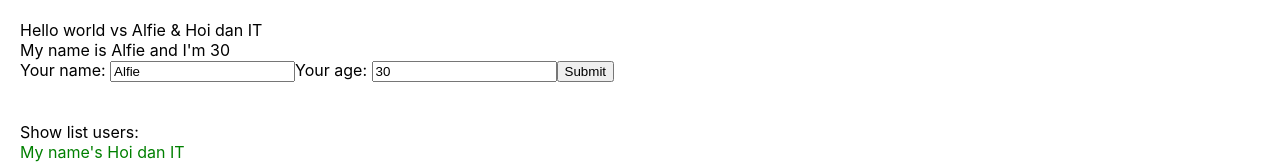
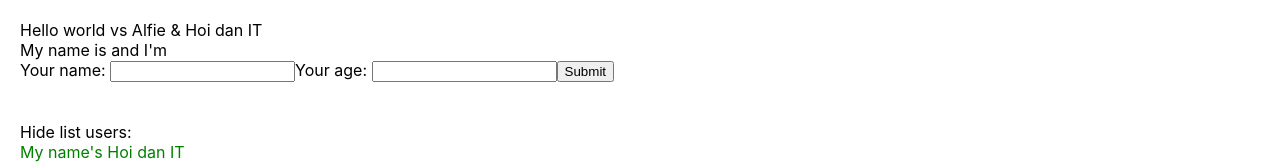
Before and after one commit to alfie-tran/demo-react, a React (Create React App) app: page / in a window 1280 px wide. Shown: the top 164 px of the page. Built offline with nearby package versions, Linux system fonts and the light colour scheme.

Commit message:
truyen ham tu cha sang con

```diff
--- a/src/components/UserInfor.js
+++ b/src/components/AddUserInfor.js
@@ -1,10 +1,10 @@
 import React from 'react';
 
-class UserInfor extends React.Component {
+class AddUserInfor extends React.Component {
 	state = {
-		name: 'Alfie',
+		name: '',
 		address: 'Hoi dan IT',
-		age: 30,
+		age: '',
 	};
 
 	handleOnChangeInput = (event) => {
@@ -14,12 +14,17 @@
 	};
 	handleOnChangeAge = (event) => {
 		this.setState({
-			age: event.target.age,
+			age: event.target.value,
 		});
 	};
 	handleOnSubmit = (event) => {
 		event.preventDefault();
-		console.log(this.state);
+
+		this.props.handleAddNewUser({
+			id: Math.floor(Math.random() * 100) + 1 + '-random',
+			name: this.state.name,
+			age: this.state.age,
+		});
 	};
 	render() {
 		return (
@@ -53,4 +58,4 @@
 	}
 }
 
-export default UserInfor;
+export default AddUserInfor;
--- a/src/components/DisplayInfor.js
+++ b/src/components/DisplayInfor.js
@@ -4,7 +4,7 @@
 
 class DisplayInfor extends React.Component {
 	state = {
-		isShowListUsers: <small class="text-muted">faded secondary text</small>,
+		isShowListUsers: true,
 	};
 	handleShowHide = () => {
 		this.setState({
--- a/src/components/MyComponent.js
+++ b/src/components/MyComponent.js
@@ -3,7 +3,7 @@
 //DRY: don't repeat yourself - đừng lặp lại chính mình
 
 import React from 'react';
-import UserInfor from './UserInfor';
+import AddUserInfor from './AddUserInfor';
 import DisplayInfor from './DisplayInfor';
 class MyComponent extends React.Component {
 	state = {
@@ -13,10 +13,18 @@
 			{ id: 3, name: 'Nancy', age: '18' },
 		],
 	};
+
+	handleAddNewUser = (userObj) => {
+		console.log('>>>Check data from parent: ', userObj);
+		this.setState({
+			listUsers: [userObj, ...this.state.listUsers],
+		});
+	};
+
 	render() {
 		return (
 			<div>
-				<UserInfor />
+				<AddUserInfor handleAddNewUser={this.handleAddNewUser} />
 				<br />
 				<br />
 				<DisplayInfor listUsers={this.state.listUsers} />
```
